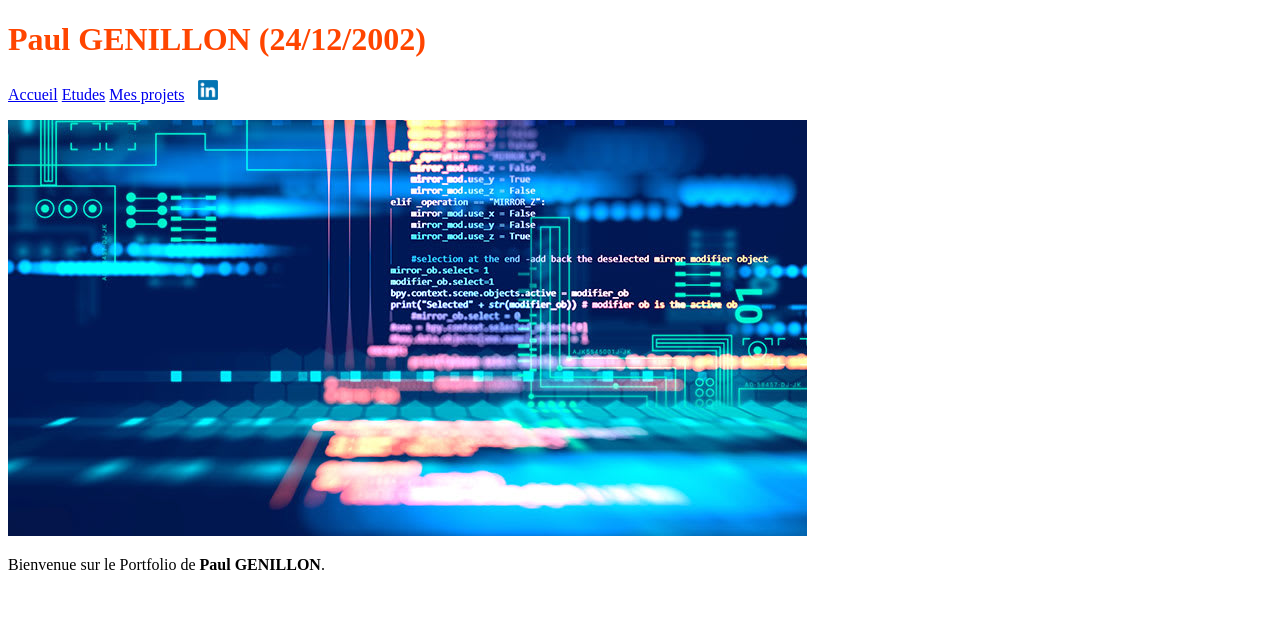
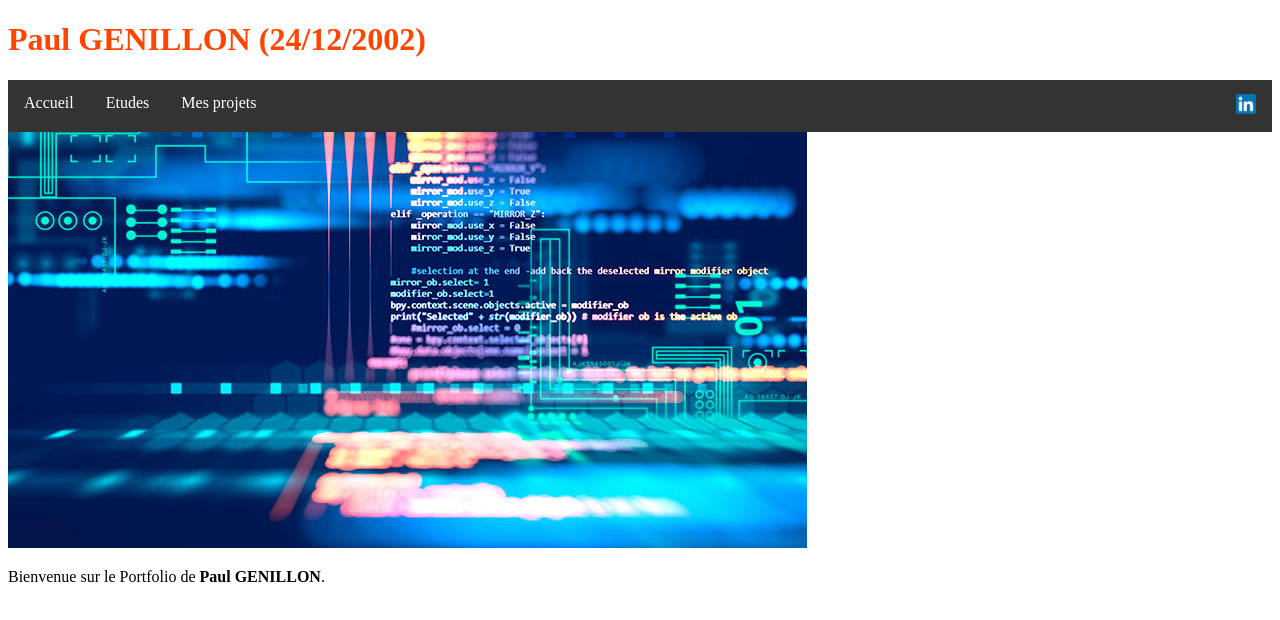
Before and after one commit to Xeinel/xeinel.github.io, a plain HTML site: page index.html in a window 1280 px wide. Drawn offline with Linux system fonts and the light colour scheme; files whose address does not match are found by name.

Commit message:
New Navigation bar

```diff
--- a/index.html
+++ b/index.html
@@ -10,11 +10,12 @@
 
     <body>
         <h1>Paul GENILLON (24/12/2002)</h1>
-        <p><a href="index.html">Accueil</a>
-            <a href="studies.html">Etudes</a>
-            <a href="projets.html">Mes projets</a>
-            <a href="https://www.linkedin.com/in/paul-genillon"><img src="Images/linkedin.png" width="20" height="20" style="margin-left: 10px;"></a>
-        </p>
+        <ul>
+            <li><a href="index.html">Accueil</a></li>
+            <li><a href="studies.html">Etudes</a></li>
+            <li><a href="projets.html">Mes projets</a></li>
+            <li style="float:right"><a href="https://www.linkedin.com/in/paul-genillon"><img src="Images/linkedin.png" width="20" height="20" style="margin-left: 10px;"></a></li>
+        </ul>
         <img src = "C:/Users/paulg/OneDrive/Bureau/Portfolio/Coding.jpg">
         <p>Bienvenue sur le Portfolio de <strong>Paul GENILLON</strong>.</p>
 
--- a/style.css
+++ b/style.css
@@ -2,11 +2,27 @@ h1 {
     color: orangered;
 }
 
-nav {
+ul {
+    list-style-type: none;
+    margin: 0;
+    padding: 0;
+    overflow: hidden;
+    background-color: #333;
+}
 
-    overflow: hidden;
-    background-color: white;
-    position: fixed;
-    width: 100%;
+li {
+    float: left;
+}
 
+li a {
+    display: block;
+    color: white;
+    text-align: center;
+    padding: 14px 16px;
+    text-decoration: none;
 }
+
+/* Change the link color to #111 (black) on hover */
+li a:hover {
+    background-color: #111;
+}
```
Also changed, not shown: projets.html (+6 -1 lines), studies.html (+6 -1 lines).
